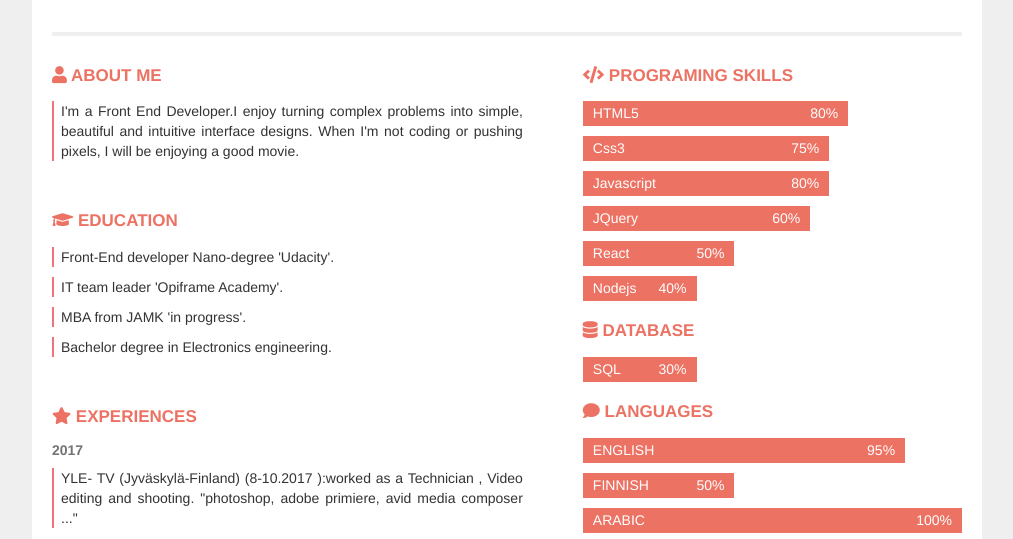
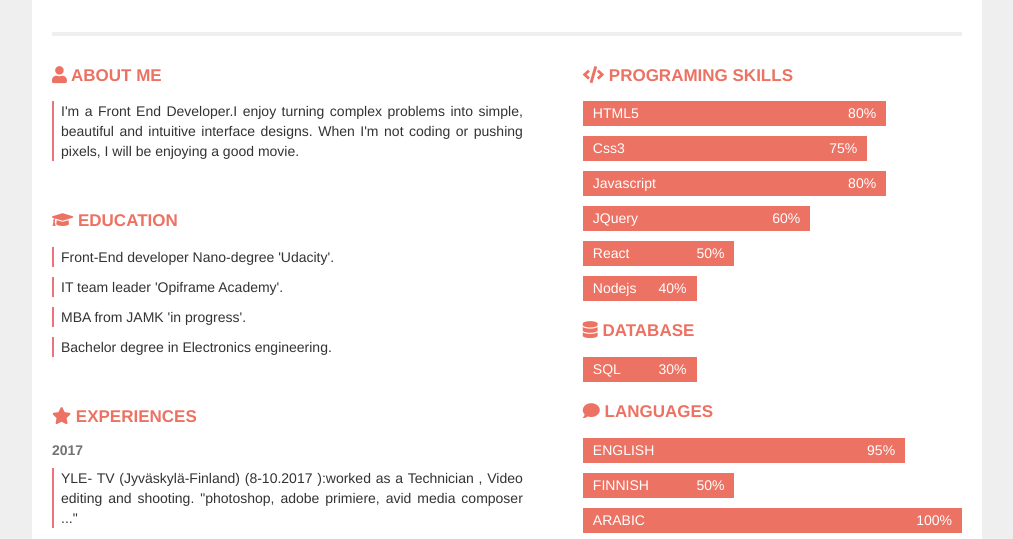
Before and after one commit to MaherAbedah/my-resume, a plain HTML site: page index.html in a window 1280 px wide. Shown: the part 250-789 px from the top of the page, without its empty margins (133-1146 px from the left). Drawn offline with Linux system fonts and the light colour scheme; a web font is replaced by a local one.

Commit message:
updating info

```diff
--- a/index.html
+++ b/index.html
@@ -127,11 +127,11 @@ Damascus Media Center: Executive Manager.
 
                             <h3><span class="fa fa-code"></span>     PROGRAMING SKILLS</h3>
 
-                            <div class="progbar" style="width:70%;"><span>HTML5</span>80%</div>
+                            <div class="progbar" style="width:80%;"><span>HTML5</span>80%</div>
 
-                            <div class="progbar" style="width:65%;"><span>Css3</span>75%</div>
+                            <div class="progbar" style="width:75%;"><span>Css3</span>75%</div>
 
-                            <div class="progbar" style="width:65%;"><span>Javascript</span>80%</div>
+                            <div class="progbar" style="width:80%;"><span>Javascript</span>80%</div>
 
                             <div class="progbar" style="width:60%;"><span>JQuery</span>60%</div>
 
```
